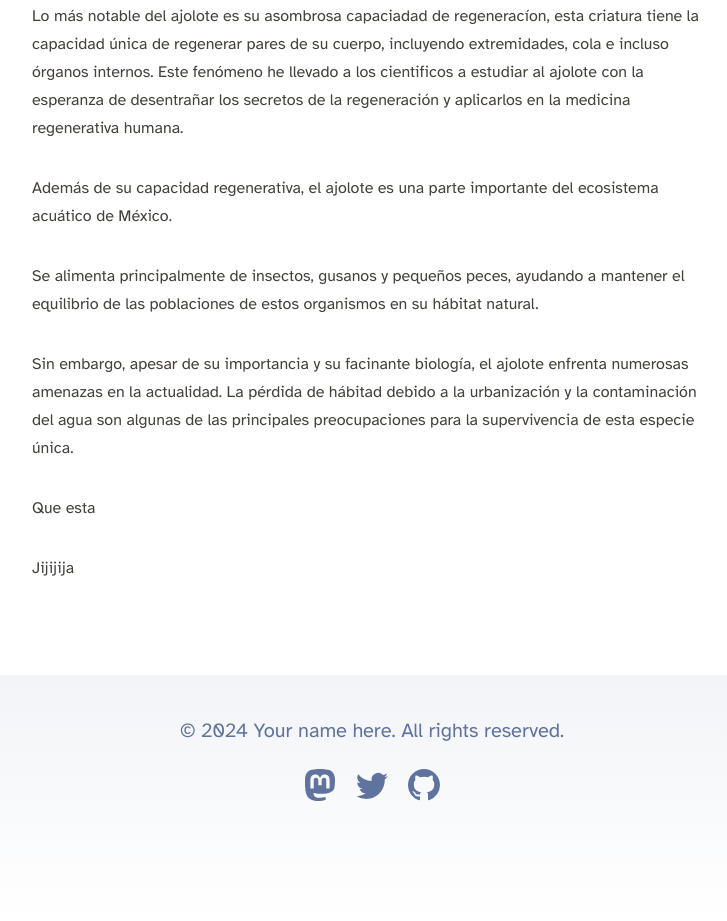
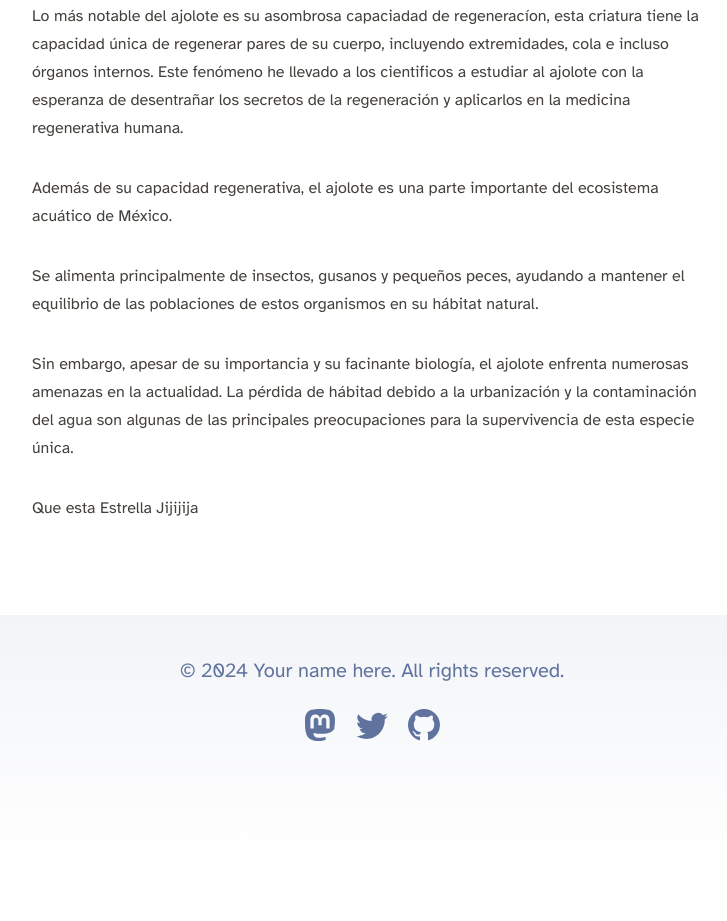
Before and after one commit to Chust3r/blog, an Astro site: page /ajolote in a window 1280 px wide. Shown: the part 845-1766 px from the top of the page, without its empty margins (268-995 px from the left). After the commit the page ends 1706 px from the top, so only its background shows below. Built offline with nearby package versions, Linux system fonts and the light colour scheme; Astro itself is replaced by a stand-in of ours.

Commit message:
Update ajolote.md

```diff
--- a/src/content/blog/ajolote.md
+++ b/src/content/blog/ajolote.md
@@ -20,5 +20,5 @@ Se alimenta principalmente de insectos, gusanos y pequeños peces, ayudando a ma
 Sin embargo, apesar de su importancia y su facinante biología, el ajolote enfrenta numerosas amenazas en la actualidad. La pérdida de hábitad debido a la urbanización y la contaminación del agua son algunas de las principales preocupaciones para la supervivencia de esta especie única.
 
 Que esta
-
+Estrella
 Jijijija
```
